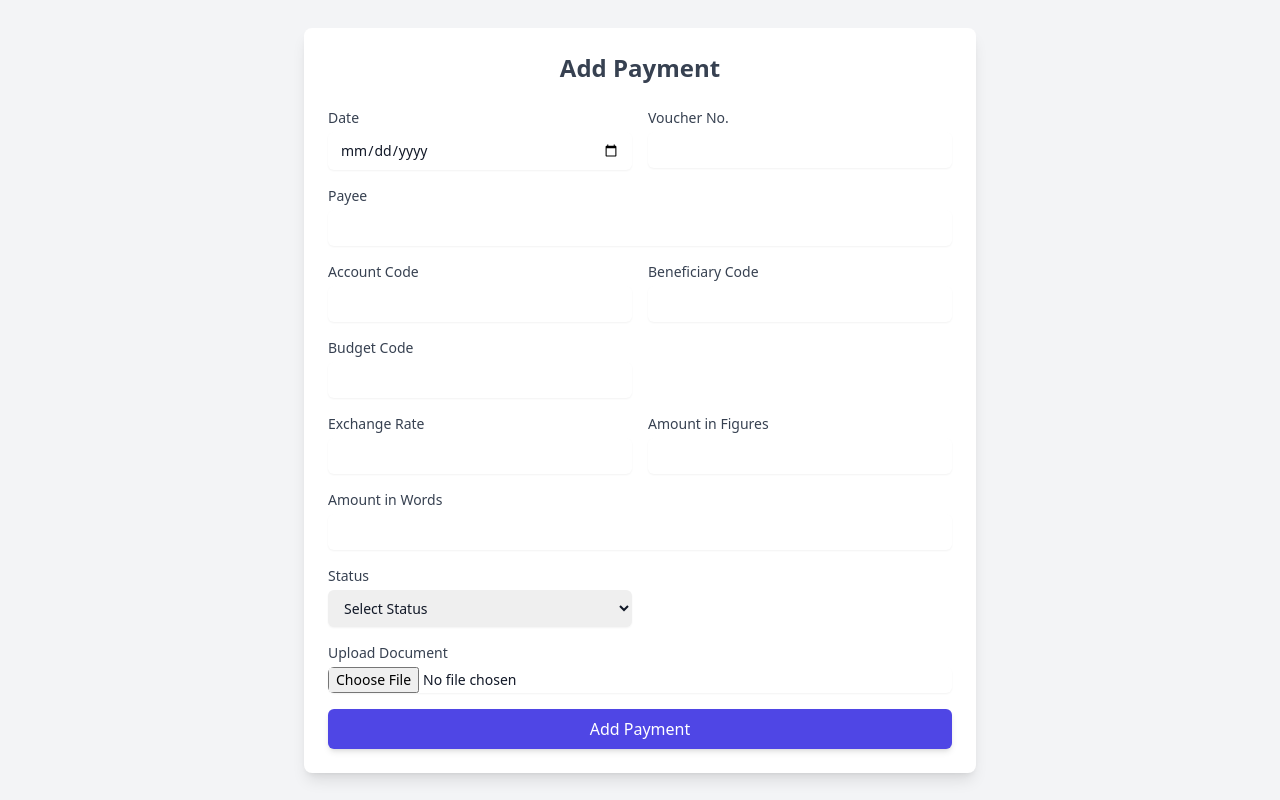
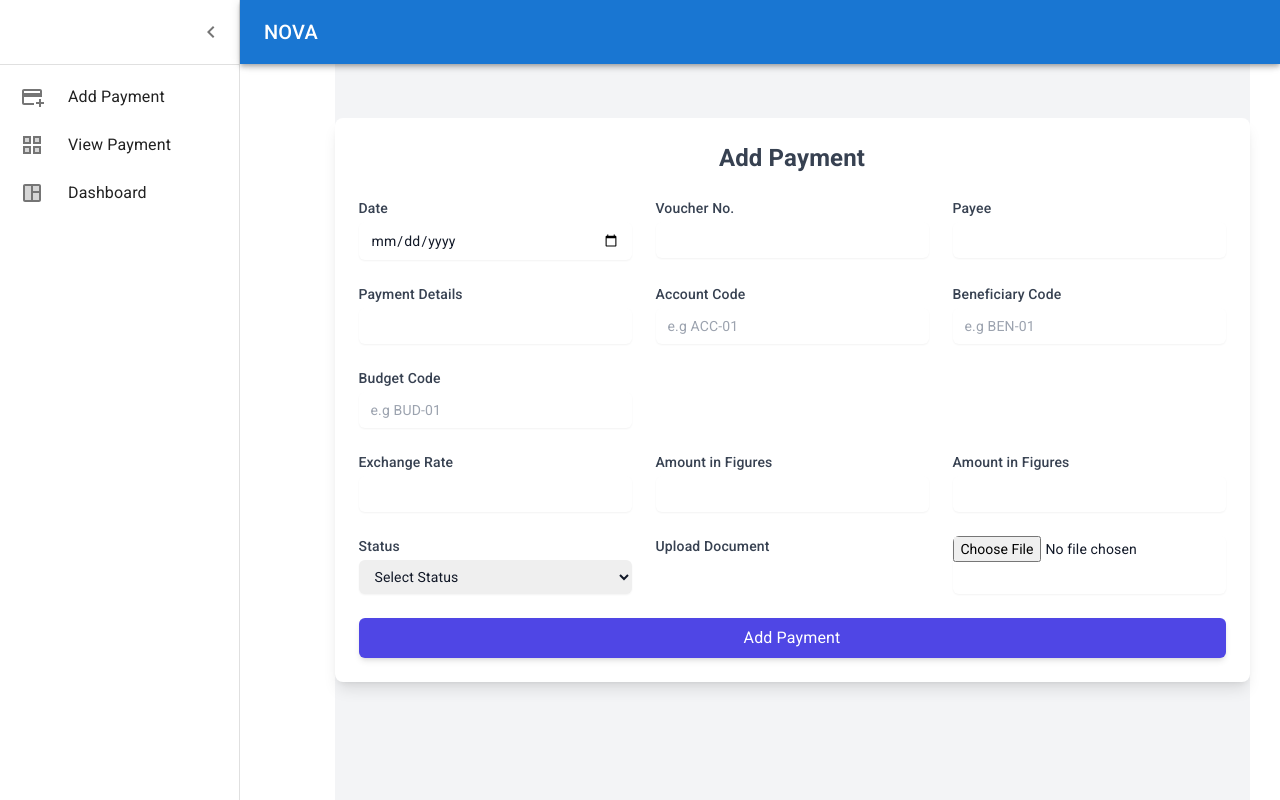
Before and after one commit to NambiLucia/Nova-Client, a React (Vite) app: page /addpayment in a window 1280 px wide. Built offline with nearby package versions, Linux system fonts and the light colour scheme.

Commit message:
fix dashboard error 2 | edit code

```diff
--- a/src/App.jsx
+++ b/src/App.jsx
@@ -7,6 +7,7 @@
 import AddPayment from "./components/Page/Addpayment";
 import Dashboard from "./components/Page/Dashboard";
 import Content from "./components/Content";
+import Viewpayment from "./components/Page/Viewpayment";
 
 
 export default function App() {
@@ -22,6 +23,7 @@
         <Route exact path="/addpayment" element={<AddPayment />} />
         <Route exact path="/dashboard" element={<Dashboard />} />
         <Route exact path="/content" element={<Content />} />
+        <Route exact path="/viewpayment" element={<Viewpayment />} />
         </Routes>
       </Router>
     </div>
--- a/src/components/Content.jsx
+++ b/src/components/Content.jsx
@@ -1,8 +1,10 @@
 import Display from "./Page/Display";
+
 function Content() {
   return (
     <div>
-<Display />
+
+       <Display />
 
     </div>
   )
--- a/src/components/Page/Addpayment.jsx
+++ b/src/components/Page/Addpayment.jsx
@@ -1,10 +1,12 @@
-
 import axios from "axios";
 import { ToastContainer, toast } from "react-toastify";
 import "react-toastify/dist/ReactToastify.css";
 import { Formik, Form, Field, ErrorMessage } from "formik";
 import * as Yup from "yup";
 import { useNavigate } from "react-router-dom";
+import Display from "../Page/Display";
+import Box from "@mui/material/Box";
+//import Typography from '@mui/material/Typography';
 
 const initialValues = {
   date: "",
@@ -76,21 +78,22 @@
 
   return (
     <>
-
-      <section className="flex justify-center items-center min-h-screen bg-gray-100">
+      <Box sx={{ display: "flex"}}>
+        <Display />
+        <section className="flex justify-center items-center min-h-screen bg-gray-100 m-auto">
   <Formik
     initialValues={initialValues}
     onSubmit={onSubmit}
     validationSchema={validationSchema}
   >
     {({ isSubmitting, setFieldValue }) => (
-            <Form className="w-full max-w-2xl p-6 bg-white shadow-lg rounded-lg">
+      <Form className="w-full max-w-5xl p-6 bg-white shadow-lg rounded-lg">
         <h2 className="text-2xl font-semibold text-gray-700 text-center mb-6">
           Add Payment
         </h2>
 
-              {/* Payment Details Section */}
-              <div className="grid grid-cols-1 sm:grid-cols-2 gap-4 mb-4">
+        {/* Horizontal Layout for Payment Details Section */}
+        <div className="grid grid-cols-3 gap-6 mb-6">
           <div>
             <label
               htmlFor="date"
@@ -131,7 +134,7 @@
             />
           </div>
 
-                <div className="sm:col-span-2">
+          <div>
             <label
               htmlFor="payee"
               className="block text-sm font-medium text-gray-700 mb-1"
@@ -140,7 +143,7 @@
             </label>
             <Field
               id="payee"
-                    type="text"
+              type="payee"
               name="payee"
               className="block w-full rounded-md border-gray-300 shadow-sm py-2 px-3 text-gray-900 focus:ring-indigo-500 focus:border-indigo-500 sm:text-sm"
             />
@@ -150,10 +153,42 @@
               className="text-red-500 text-sm"
             />
           </div>
+
+
+
+
+
+
         </div>
 
-              {/* Additional Details Section */}
-              <div className="grid grid-cols-1 sm:grid-cols-2 gap-4 mb-4">
+        {/* Horizontal Layout for Additional Details Section */}
+        <div className="grid grid-cols-3 gap-6 mb-6">
+        <div>
+            <label
+              htmlFor="paymentDetails"
+              className="block text-sm font-medium text-gray-700 mb-1"
+            >
+             Payment Details
+            </label>
+            <Field
+              id="paymentDetails"
+              type="text"
+              name="paymentDetails"
+              className="block w-full rounded-md border-gray-300 shadow-sm py-2 px-3 text-gray-900 focus:ring-indigo-500 focus:border-indigo-500 sm:text-sm"
+            />
+            <ErrorMessage
+              name="paymentDetails"
+              component="div"
+              className="text-red-500 text-sm"
+            />
+          </div>
+
+
+
+
+
+
+
           <div>
             <label
               htmlFor="accountCode"
@@ -165,6 +200,7 @@
               id="accountCode"
               type="text"
               name="accountCode"
+              placeholder="e.g ACC-01"
               className="block w-full rounded-md border-gray-300 shadow-sm py-2 px-3 text-gray-900 focus:ring-indigo-500 focus:border-indigo-500 sm:text-sm"
             />
             <ErrorMessage
@@ -185,6 +221,7 @@
               id="beneficiaryCode"
               type="text"
               name="beneficiaryCode"
+              placeholder="e.g BEN-01"
               className="block w-full rounded-md border-gray-300 shadow-sm py-2 px-3 text-gray-900 focus:ring-indigo-500 focus:border-indigo-500 sm:text-sm"
             />
             <ErrorMessage
@@ -205,6 +242,7 @@
               id="budgetCode"
               type="text"
               name="budgetCode"
+               placeholder="e.g BUD-01"
               className="block w-full rounded-md border-gray-300 shadow-sm py-2 px-3 text-gray-900 focus:ring-indigo-500 focus:border-indigo-500 sm:text-sm"
             />
             <ErrorMessage
@@ -215,8 +253,8 @@
           </div>
         </div>
 
-              {/* Amount and Status Section */}
-              <div className="grid grid-cols-1 sm:grid-cols-2 gap-4 mb-4">
+        {/* Horizontal Layout for Amount and Status Section */}
+        <div className="grid grid-cols-3 gap-6 mb-6">
           <div>
             <label
               htmlFor="exchangerate"
@@ -257,12 +295,12 @@
             />
           </div>
 
-                <div className="sm:col-span-2">
+          <div>
             <label
               htmlFor="amountInWords"
               className="block text-sm font-medium text-gray-700 mb-1"
             >
-                    Amount in Words
+              Amount in Figures
             </label>
             <Field
               id="amountInWords"
@@ -276,6 +314,10 @@
               className="text-red-500 text-sm"
             />
           </div>
+        </div>
+
+        {/* Document Upload */}
+        <div className="mb-6 grid grid-cols-3 gap-6" >
 
         <div>
             <label
@@ -305,10 +347,14 @@
             />
           </div>
 
-              </div>
 
-              {/* Document Upload */}
-              <div className="mb-4">
+
+
+
+
+
+
+
           <label
             htmlFor="document"
             className="block text-sm font-medium text-gray-700 mb-1"
@@ -347,6 +393,7 @@
   <ToastContainer />
 </section>
 
+      </Box>
     </>
   );
 }
--- a/src/components/Page/Display.jsx
+++ b/src/components/Page/Display.jsx
@@ -150,6 +150,8 @@
 
             <ListItem disablePadding sx={{ display: 'block' }}>
               <ListItemButton
+              component={Link}
+                to="/addpayment"
 
                 sx={[
                   {
@@ -199,6 +201,8 @@
 
             <ListItem disablePadding sx={{ display: 'block' }}>
               <ListItemButton
+              component={Link}
+                to="/viewpayment"
                 sx={[
                   {
                     minHeight: 48,
--- /dev/null
+++ b/src/components/Page/Viewpayment.jsx
@@ -0,0 +1,34 @@
+import Display from "./Display";
+import Box from '@mui/material/Box';
+import Typography from '@mui/material/Typography';
+ function Viewpayment() {
+  return (
+  <>
+  <Box sx={{display:'flex'}}>
+    <Display />
+    <Box component="main" sx={{flexGrow:1,p:3,marginTop:"55px"}}>
+      <Typography variant="h4">
+        View all payments
+      </Typography>
+    </Box>
+
+
+
+
+
+
+  </Box>
+
+
+
+
+
+  </>
+
+
+
+
+
+  )
+}
+export default Viewpayment;
```
Lines whose indentation alone changed are shown as unchanged.
